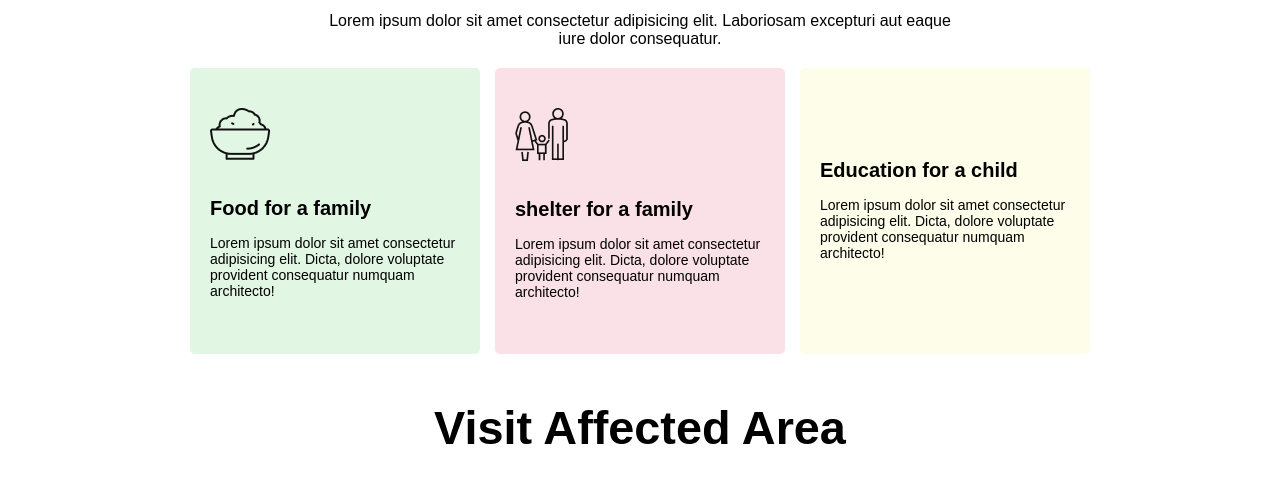
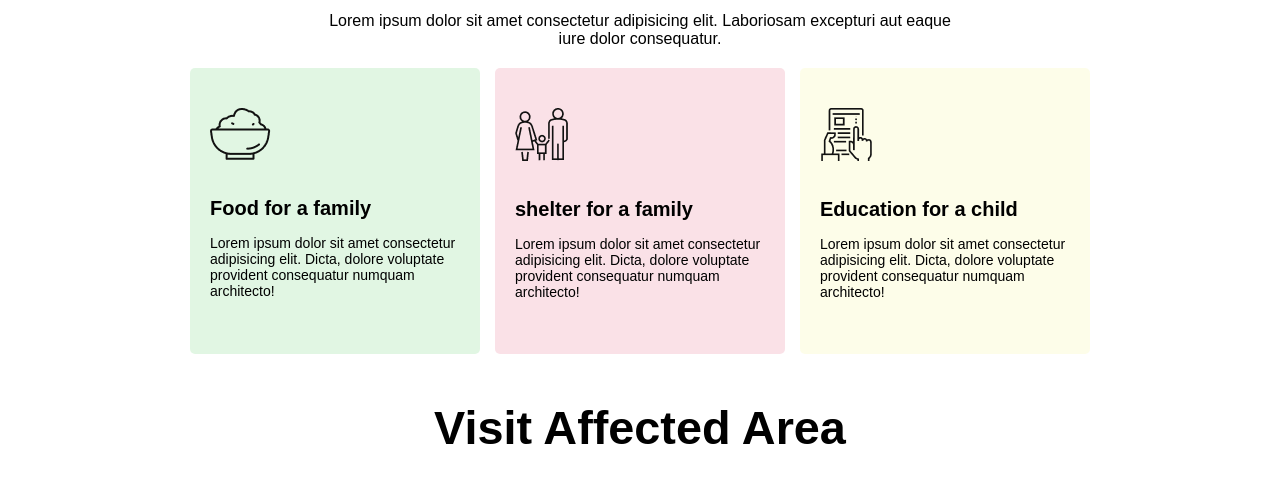
Before and after one commit to ayubhossain595/First-assainment, a plain HTML site: page index.html in a window 1280 px wide. Shown: the part 1005-1505 px from the top of the page. Drawn offline with Linux system fonts and the light colour scheme; a web font is replaced by a local one.

Commit message:
add icon

```diff
--- a/index.html
+++ b/index.html
@@ -67,7 +67,7 @@
           </p>
         </div>
         <div class="donate-plan-card card-education">
-          <img src="./icons/edu.png" alt="" />
+          <img src="./icons/Frame-1.png" alt="" />
           <h5 class="donate-card-title">Education for a child</h5>
           <p>
             Lorem ipsum dolor sit amet consectetur adipisicing elit. Dicta,
```
